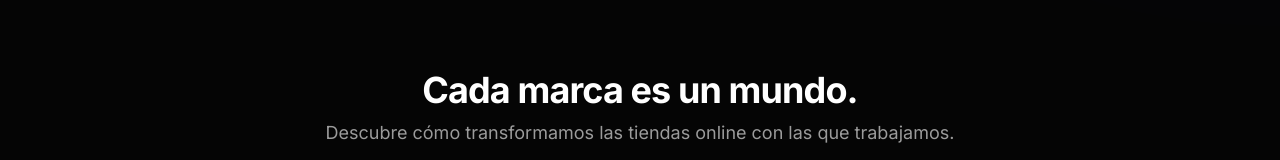
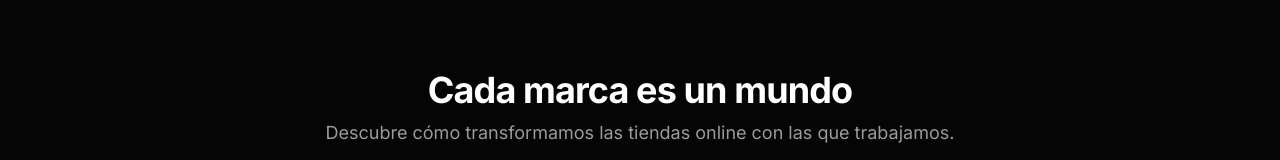
Before and after one commit to MaikelScalate/scalatelab, a Next.js app: page / in a window 1280 px wide. Shown: the part 842-1002 px from the top of the page. Built offline with nearby package versions, Linux system fonts and the light colour scheme.

Commit message:
Mejorar diseño Case

```diff
--- a/app/components/sections/CasesSection.tsx
+++ b/app/components/sections/CasesSection.tsx
@@ -20,7 +20,7 @@ export default function CasesSection() {
               md:text-4xl
             "
           >
-            Cada marca es un mundo.
+            Cada marca es un mundo
           </h2>
 
           <p
```
